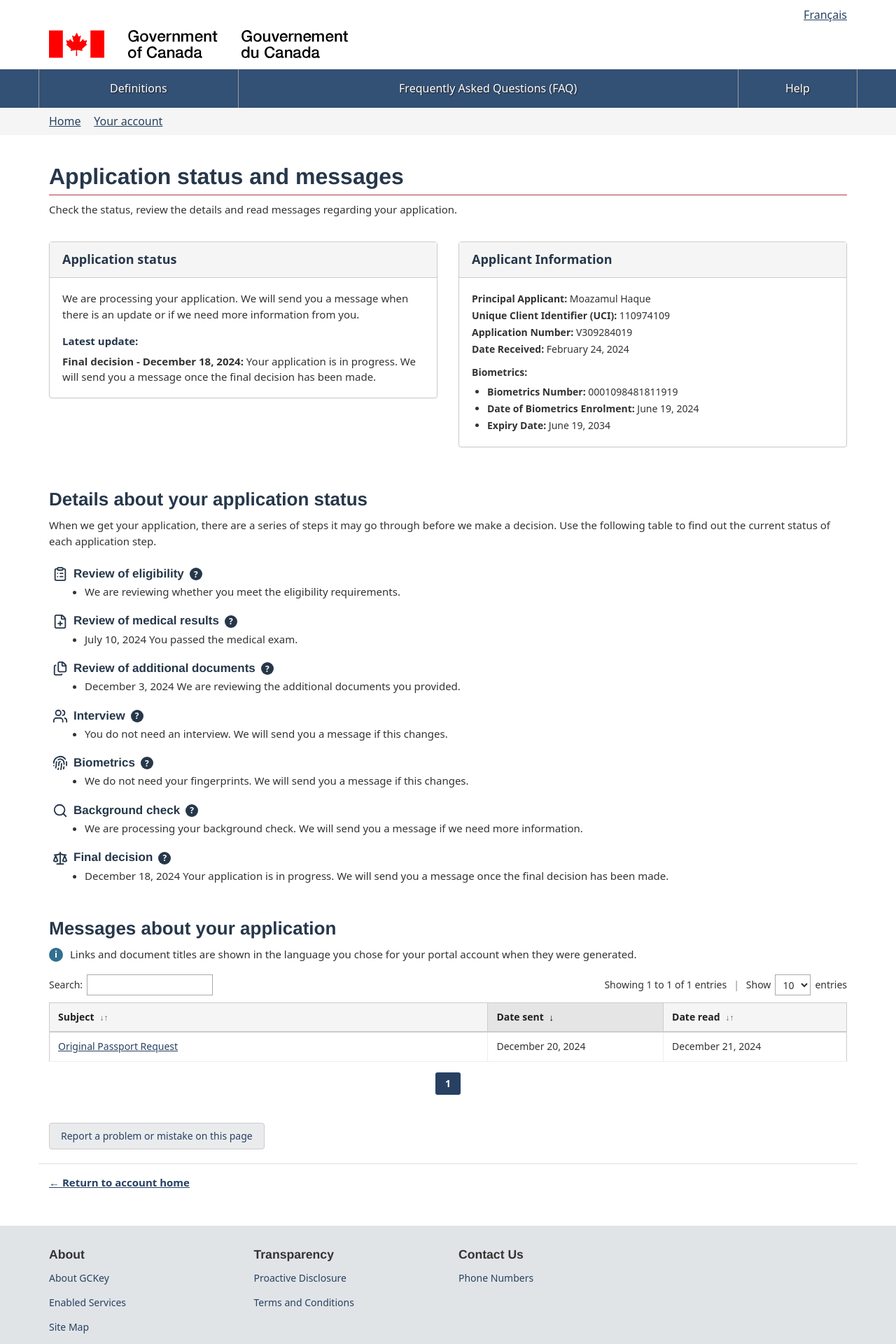
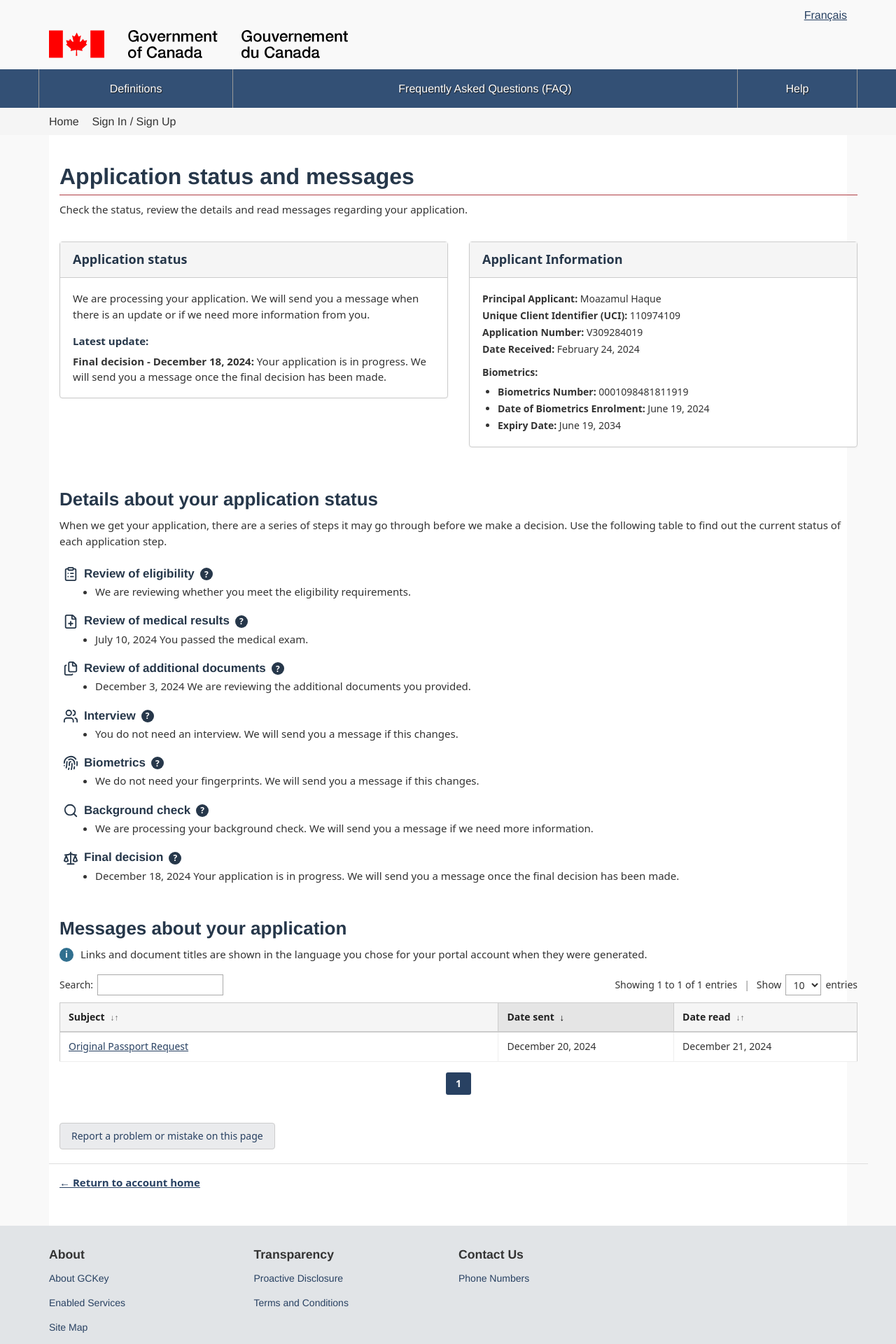
Before and after one commit to dreamvisaimmigration001-hash/ca_immigration, a React (Vite) app: page /mycic/dashboard in a window 1280 px wide. Shown: the top 1920 px of the page at 70% size. Built offline with nearby package versions, Linux system fonts and the light colour scheme; a web font is replaced by a local one.

Commit message:
feat: implement MyCIC home dashboard with filtered, sortable application tables and navigation components

```diff
--- a/src/App.jsx
+++ b/src/App.jsx
@@ -30,13 +30,34 @@ function App() {
         <Route path="/" element={<Layout />}>
           <Route index element={<Home />} />
           <Route path="jobs" element={<Jobs />} />
-          <Route path="immigration-citizenship" element={<ImmigrationCitizenship />} />
-          <Route path="services/immigration-citizenship" element={<ImmigrationCitizenship />} />
-          <Route path="immigration-refugees-citizenship/services/application" element={<Application />} />
-          <Route path="immigration-refugees-citizenship/services/application/check-status" element={<CheckStatus />} />
-          <Route path="immigration-refugees-citizenship/services/application/check-processing-times" element={<CheckProcessingTimes />} />
-          <Route path="immigration-refugees-citizenship/services/application/ircc-accounts" element={<IRCCAccount />} />
-          <Route path="immigration-refugees-citizenship/services/application/account" element={<Account />} />
+          <Route
+            path="immigration-citizenship"
+            element={<ImmigrationCitizenship />}
+          />
+          <Route
+            path="services/immigration-citizenship"
+            element={<ImmigrationCitizenship />}
+          />
+          <Route
+            path="immigration-refugees-citizenship/services/application"
+            element={<Application />}
+          />
+          <Route
+            path="immigration-refugees-citizenship/services/application/check-status"
+            element={<CheckStatus />}
+          />
+          <Route
+            path="immigration-refugees-citizenship/services/application/check-processing-times"
+            element={<CheckProcessingTimes />}
+          />
+          <Route
+            path="immigration-refugees-citizenship/services/application/ircc-accounts"
+            element={<IRCCAccount />}
+          />
+          <Route
+            path="immigration-refugees-citizenship/services/application/account"
+            element={<Account />}
+          />
           <Route path="travel" element={<Travel />} />
           <Route path="business" element={<Business />} />
           <Route path="benefits" element={<Benefits />} />
@@ -53,13 +74,13 @@ function App() {
           <Route path="/j/eng/l" element={<GCKeyLogin />} />
           <Route path="/fu" element={<GCKeyForgotUsername />} />
           <Route path="/j/eng/fu" element={<GCKeyForgotUsername />} />
+          <Route path="/mycic/home" element={<MyCICHome />} />
+          <Route path="/mycic/home.html" element={<MyCICHome />} />
+          <Route path="/mycic/dashboard" element={<MyCICDashboard />} />
+          <Route path="/mycic/dashboard.html" element={<MyCICDashboard />} />
         </Route>
 
         {/* MyCIC Standalone Routes (Renders GCKeyHeader/Footer internally) */}
-        <Route path="/mycic/home" element={<MyCICHome />} />
-        <Route path="/mycic/home.html" element={<MyCICHome />} />
-        <Route path="/mycic/dashboard" element={<MyCICDashboard />} />
-        <Route path="/mycic/dashboard.html" element={<MyCICDashboard />} />
       </Routes>
     </BrowserRouter>
   );
--- a/src/components/Breadcrumb.jsx
+++ b/src/components/Breadcrumb.jsx
@@ -1,14 +1,19 @@
 import React from 'react';
-import { Link } from 'react-router-dom';
+import { Link, useLocation } from 'react-router-dom';
 
 export default function Breadcrumb() {
+  const { pathname } = useLocation();
+  const isImmigrationHome = pathname === '/immigration-citizenship' || pathname === '/immigration-citizenship.html';
+
   return (
     <nav id="wb-bc" property="breadcrumb">
       <h2 className="wb-inv">You are here:</h2>
       <div className="container">
         <ol className="breadcrumb">
           <li><Link to="/">Canada.ca</Link></li>
-          <li><Link to="/immigration-citizenship">Immigration and citizenship</Link></li>
+          {!isImmigrationHome && (
+            <li><Link to="/immigration-citizenship">Immigration and citizenship</Link></li>
+          )}
         </ol>
       </div>
     </nav>
--- a/src/components/Header.jsx
+++ b/src/components/Header.jsx
@@ -143,7 +143,7 @@ export default function Header() {
                       </div>
                       <hr />
 
-                      {pathname.includes('/services') ? (
+                      {pathname.includes('/services') || pathname.includes('/immigration-citizenship') ? (
                         <div className="container">
                           <div className="row">
                             <div className="col-md-8">
@@ -182,7 +182,7 @@ export default function Header() {
                         </div>
                       )}
 
-                      {pathname.includes('/services') ? (
+                      {pathname.includes('/services') || pathname.includes('/immigration-citizenship') ? (
                         <Breadcrumb />
                       ) : (
                         <nav id="wb-bc" property="breadcrumb">
--- a/src/pages/MyCICDashboard.jsx
+++ b/src/pages/MyCICDashboard.jsx
@@ -1,8 +1,5 @@
 import React, { useState } from 'react';
 import { Link } from 'react-router-dom';
-import gcKeyCss from './GCKeyLogin.css?inline';
-import GCKeyHeader from '../components/GCKeyHeader';
-import GCKeyFooter from '../components/GCKeyFooter';
 import SEO from '../components/SEO';
 import {
   ClipboardList,
@@ -74,17 +71,10 @@ export default function MyCICDashboard() {
 
   return (
     <div className="gckey-page" style={{ backgroundColor: '#fff', minHeight: '100vh', fontFamily: 'Noto Sans, sans-serif' }}>
-      <style dangerouslySetInnerHTML={{ __html: gcKeyCss }} />
       <SEO
         title="Application/profile details - Immigration, Refugees and Citizenship Canada"
         description="View status, messages, biometrics information and detailed application updates on your MyCIC account dashboard."
         keywords="MyCIC dashboard, IRCC application status, biometrics Canada visa, UCI number, application status and messages"
-      />
-      <GCKeyHeader
-        breadcrumbs={[
-          { label: 'Home', href: '/' },
-          { label: 'Your account', href: '/mycic/home' },
-        ]}
       />
 
       <div className="container" style={{ paddingTop: '10px', paddingBottom: '50px' }}>
@@ -814,8 +804,6 @@ export default function MyCICDashboard() {
 
         </main>
       </div>
-
-      <GCKeyFooter />
     </div>
   );
 }
--- a/src/pages/MyCICHome.jsx
+++ b/src/pages/MyCICHome.jsx
@@ -1,8 +1,5 @@
 import React, { useState } from 'react';
 import { Link } from 'react-router-dom';
-import gcKeyCss from './GCKeyLogin.css?inline';
-import GCKeyHeader from '../components/GCKeyHeader';
-import GCKeyFooter from '../components/GCKeyFooter';
 import SEO from '../components/SEO';
 
 export default function MyCICHome() {
@@ -110,12 +107,6 @@ export default function MyCICHome() {
         title="MyCIC Account Dashboard"
         description="Manage your IRCC applications, continue saved draft forms, apply for Canadian visas, and view status history in your secure MyCIC account."
         keywords="MyCIC account, IRCC dashboard, GCKey portal, Canada visa application, check status, continue application"
-      />
-      <GCKeyHeader
-        breadcrumbs={[
-          { label: 'Home', href: '/' },
-          { label: 'My Account' },
-        ]}
       />
 
       <div className="container" style={{ minHeight: '600px', paddingTop: '10px', paddingBottom: '40px' }}>
@@ -633,8 +624,6 @@ export default function MyCICHome() {
           </section>
         </main>
       </div>
-
-      <GCKeyFooter />
     </div>
   );
 }
```
